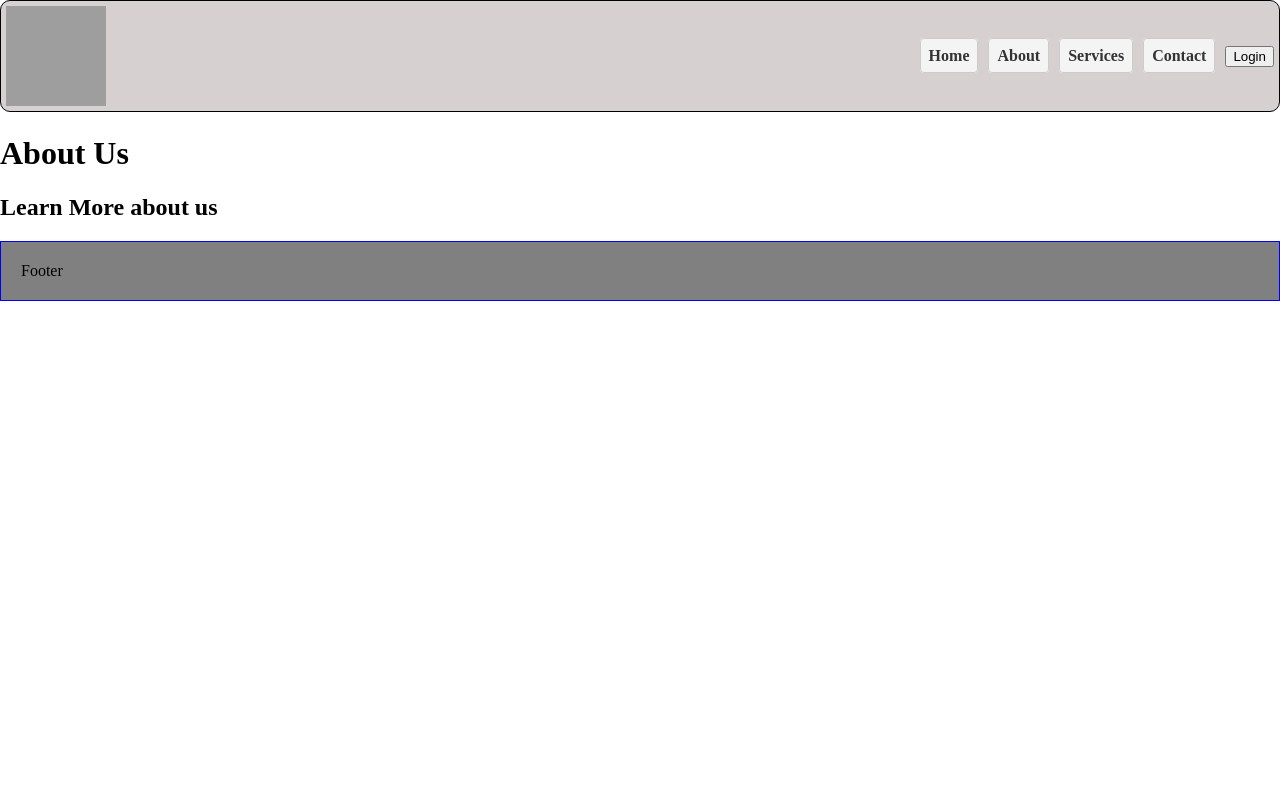
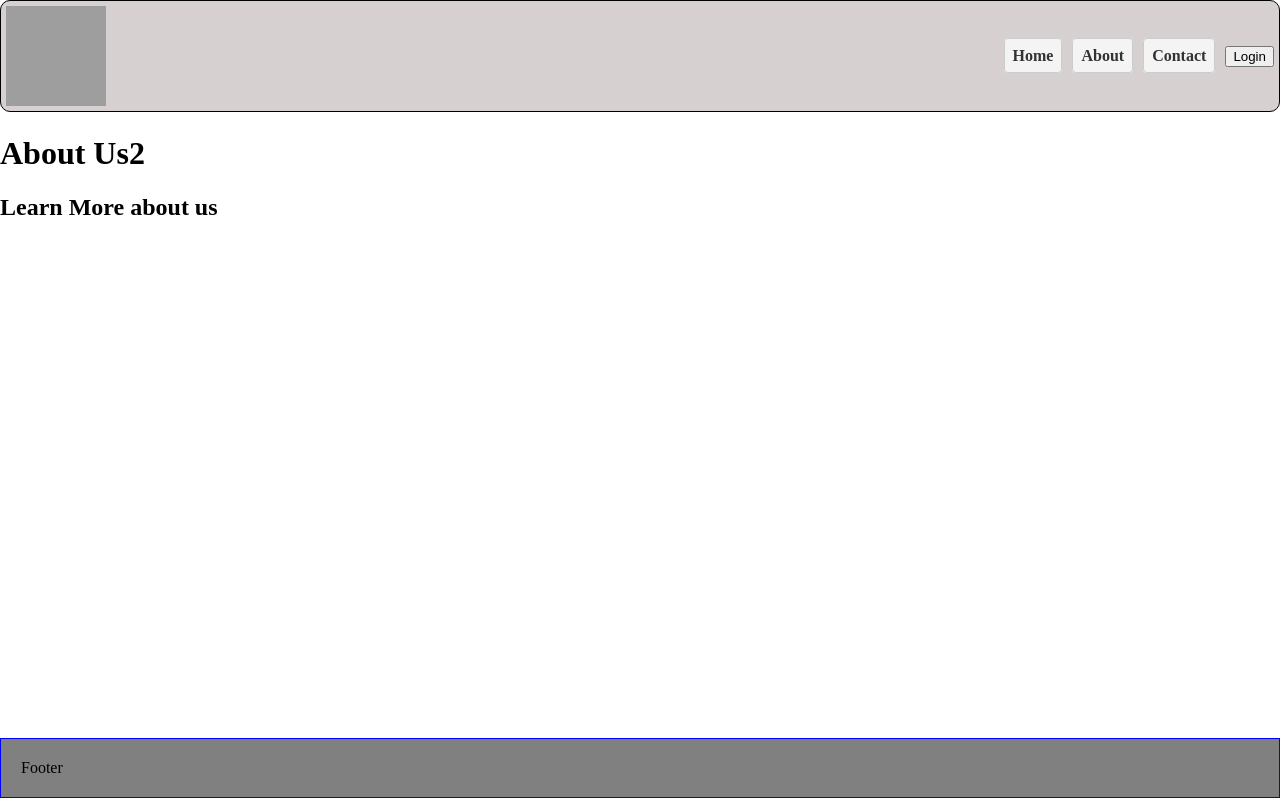
Before and after one commit to rgrk-github/react, a React (Vite) app: page /about in a window 1280 px wide. Built offline with nearby package versions, Linux system fonts and the light colour scheme; grey boxes are pictures that could not be loaded.

Commit message:
Add Outlet

```diff
--- a/index.css
+++ b/index.css
@@ -61,7 +61,7 @@ body {
 /* Body CSS Start */
 
 .main-container {
-  flex: 1;
+  /*  flex: 1;*/
   background-color: gray;
   border: 1px solid black;
   padding: 20px;
@@ -157,3 +157,7 @@ body {
 }
 
 /* Shimmer Card */
+
+.content-area {
+  flex: 1;
+}
--- a/src/App.js
+++ b/src/App.js
@@ -6,13 +6,28 @@ import Contact from "./components/page/Contact";
 import Header from "./components/Header";
 import Footer from "./components/Footer";
 import Error from "./components/page/Error";
-import { createBrowserRouter, RouterProvider } from "react-router-dom";
+import { createBrowserRouter, RouterProvider, Outlet } from "react-router-dom";
+
+const AppLayout = () => {
+  return (
+    <div className="app-layout-container">
+      <Header />
+      <div className="content-area">
+        <Outlet />
+      </div>
+      <Footer />
+    </div>
+  );
+};
 
 const appRouter = createBrowserRouter([
   {
     path: "/",
+    element: <AppLayout />,
+    children: [
+      {
+        path: "/",
         element: <Home />,
-    errorElement: <Error></Error>,
       },
       {
         path: "/home",
@@ -26,14 +41,11 @@ const appRouter = createBrowserRouter([
         path: "/contact",
         element: <Contact />,
       },
+    ],
+    errorElement: <Error></Error>,
+  },
 ]);
 
 const root = ReactDOM.createRoot(document.getElementById("root"));
 
-root.render(
-  <div className="app-layout-container">
-    <Header />
-    <RouterProvider router={appRouter}></RouterProvider>
-    <Footer />
-  </div>
-);
+root.render(<RouterProvider router={appRouter}></RouterProvider>);
--- a/src/components/Header.js
+++ b/src/components/Header.js
@@ -1,5 +1,6 @@
 import { LOG_IMG_URL } from "../utils/constants";
 import { useState } from "react";
+import { Link } from "react-router-dom";
 
 const Header = () => {
   const [btnLabel, setBtnLabel] = useState("Login");
@@ -12,16 +13,13 @@ const Header = () => {
         <div className="navigation">
           <ul>
             <li>
-              <a href="#">Home</a>
+              <Link to="/home">Home</Link>
             </li>
             <li>
-              <a href="#">About</a>
+              <Link to="/about">About</Link>
             </li>
             <li>
-              <a href="#">Services</a>
-            </li>
-            <li>
-              <a href="#">Contact</a>
+              <Link to="/contact">Contact</Link>
             </li>
           </ul>
         </div>
--- a/src/components/page/AboutUs.js
+++ b/src/components/page/AboutUs.js
@@ -1,7 +1,7 @@
 const AboutUs = () => {
   return (
-    <div>
-      <h1>About Us</h1>
+    <div className="aboutus-container">
+      <h1>About Us2</h1>
       <h2>Learn More about us</h2>
     </div>
   );
```
Also changed, not shown: 1 other file (tests, documents, lock files or other folders). Lines whose indentation alone changed are shown as unchanged.
